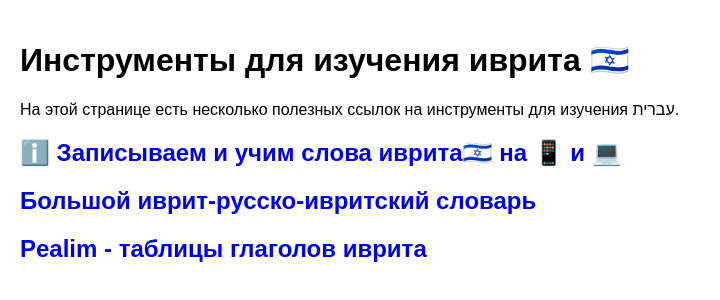
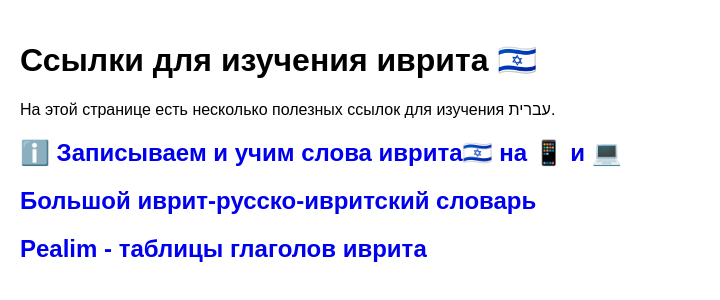
Before and after one commit to vlipovetskii/learn-hebrew-tools, a plain HTML site: page index.html in a window 1280 px wide. Shown: the whole page, without its empty margins (0-720 px from the left). Drawn offline with Linux system fonts and the light colour scheme.

```diff
--- a/index.html
+++ b/index.html
@@ -32,8 +32,8 @@
 </head>
 <body>
     <div class="container">
-        <h1>Инструменты для изучения иврита 🇮🇱</h1>
-        <p>На этой странице есть несколько полезных ссылок на инструменты для изучения עברית.</p>
+        <h1>Ссылки для изучения иврита 🇮🇱</h1>
+        <p>На этой странице есть несколько полезных ссылок для изучения עברית.</p>
 
         <div class="link">
             <a href="fw-voc.html" class="link-item">
```
Also changed, not shown: class6.html (+8 -1 lines).
